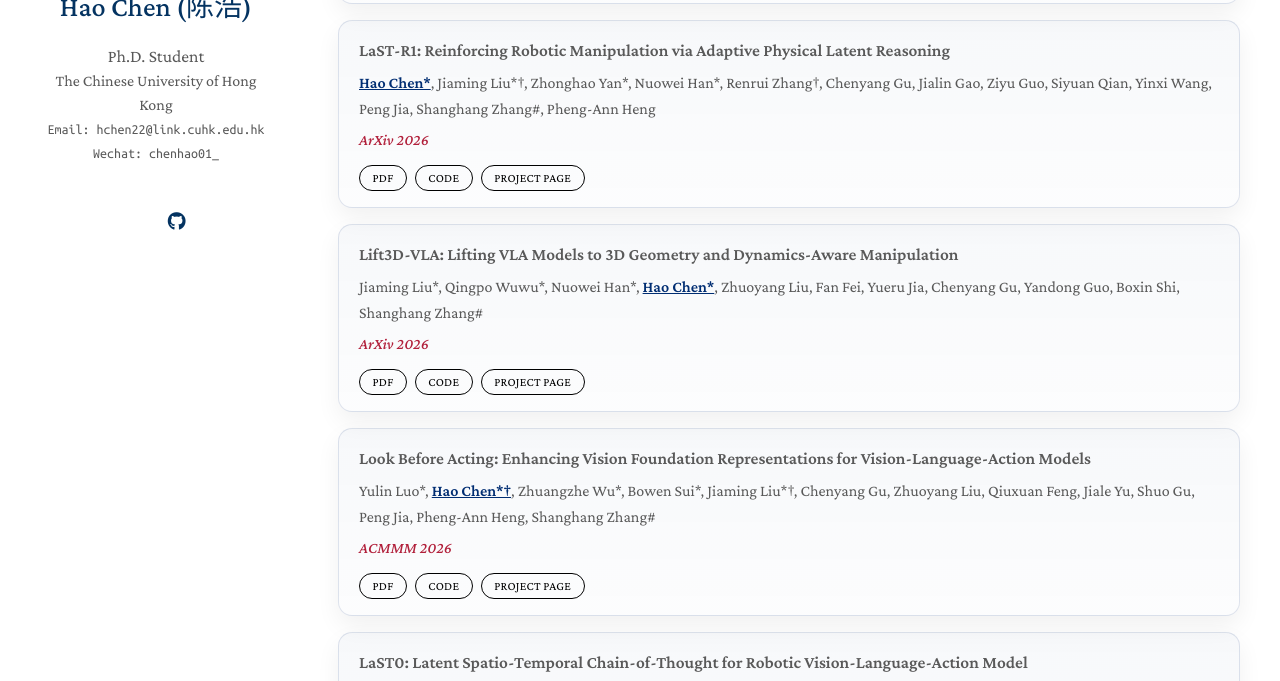
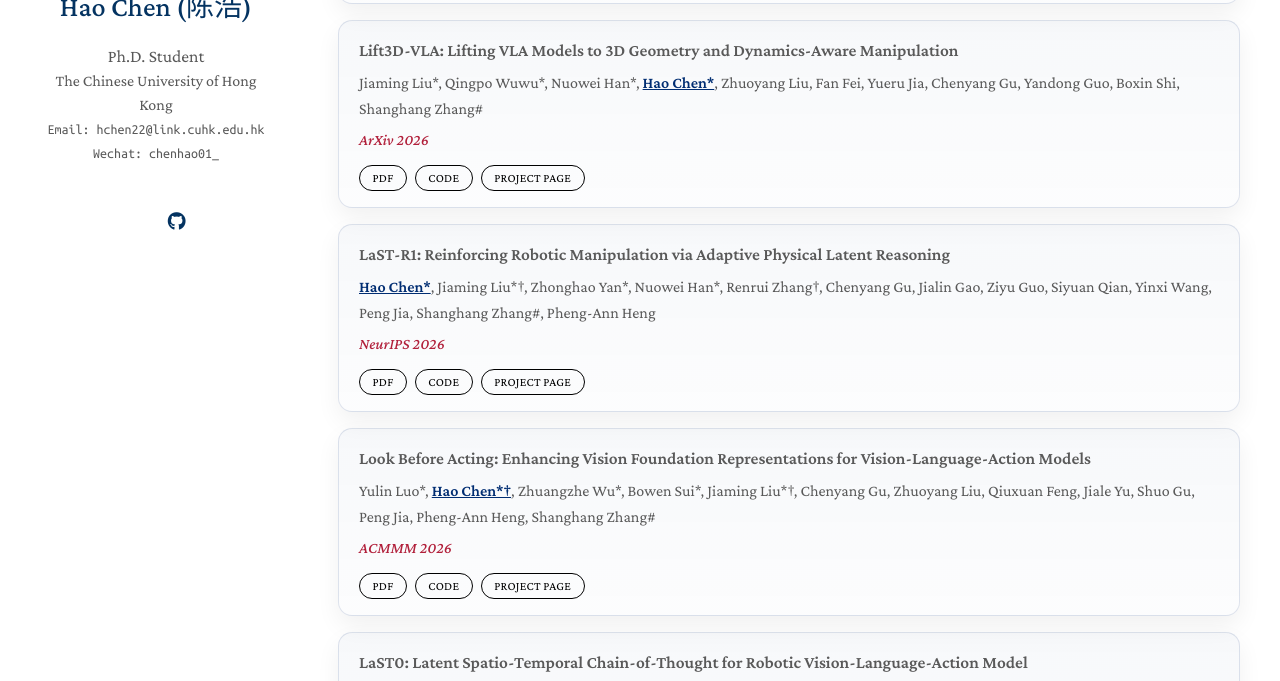
Before and after one commit to CHEN-H01/chen-h01.github.io, a Jekyll site: the page built from index.md, in a window 1280 px wide and 900 px high, scrolled down 332 px, cut to the strip 219-900 px from the top of the window. Built offline with Jekyll 4.4.1, drawn with Linux system fonts in a browser that asks for light colours; a style sheet for code colours, icons or effects is not loaded; our own code applies the rules of GitHub Pages for plain Markdown files.

Commit message:
0925_update

```diff
--- a/_data/publications.yml
+++ b/_data/publications.yml
@@ -6,19 +6,19 @@ main:
     code: https://siriyep.github.io/last-hd-project-page/
     page: https://siriyep.github.io/last-hd-project-page/
 
-  - title: "LaST-R1: Reinforcing Robotic Manipulation via Adaptive Physical Latent Reasoning"
-    authors:  "<strong style='color: #002D72; font-weight: 900; text-decoration: underline'>Hao Chen*</strong>, Jiaming Liu*†, Zhonghao Yan*, Nuowei Han*, Renrui Zhang†, Chenyang Gu, Jialin Gao, Ziyu Guo, Siyuan Qian, Yinxi Wang, Peng Jia, Shanghang Zhang#, Pheng-Ann Heng"
-    conference: "<strong style='color: #B11F3A;'>ArXiv 2026</strong>"
-    pdf: https://arxiv.org/pdf/2604.28192
-    code: https://github.com/CHEN-H01/LaST-R1
-    page: https://siriyep.github.io/last-r1/
-
   - title: "Lift3D-VLA: Lifting VLA Models to 3D Geometry and Dynamics-Aware Manipulation"
     authors: "Jiaming Liu*, Qingpo Wuwu*, Nuowei Han*, <strong style='color: #002D72; font-weight: 900; text-decoration: underline'>Hao Chen*</strong>, Zhuoyang Liu, Fan Fei, Yueru Jia, Chenyang Gu, Yandong Guo, Boxin Shi, Shanghang Zhang#"
     conference: "<strong style='color: #B11F3A;'>ArXiv 2026</strong>"
     pdf: https://arxiv.org/pdf/2607.06564
     code: https://lift3dvla.github.io/
     page: https://lift3dvla.github.io/
+
+  - title: "LaST-R1: Reinforcing Robotic Manipulation via Adaptive Physical Latent Reasoning"
+    authors:  "<strong style='color: #002D72; font-weight: 900; text-decoration: underline'>Hao Chen*</strong>, Jiaming Liu*†, Zhonghao Yan*, Nuowei Han*, Renrui Zhang†, Chenyang Gu, Jialin Gao, Ziyu Guo, Siyuan Qian, Yinxi Wang, Peng Jia, Shanghang Zhang#, Pheng-Ann Heng"
+    conference: "<strong style='color: #B11F3A;'>NeurIPS 2026</strong>"
+    pdf: https://arxiv.org/pdf/2604.28192
+    code: https://github.com/CHEN-H01/LaST-R1
+    page: https://siriyep.github.io/last-r1/
 
   - title: "Look Before Acting: Enhancing Vision Foundation Representations for Vision-Language-Action Models"
     authors:  "Yulin Luo*, <strong style='color: #002D72; font-weight: 900; text-decoration: underline'>Hao Chen*†</strong>, Zhuangzhe Wu*, Bowen Sui*, Jiaming Liu*†, Chenyang Gu, Zhuoyang Liu, Qiuxuan Feng, Jiale Yu, Shuo Gu, Peng Jia, Pheng-Ann Heng, Shanghang Zhang#"
```
